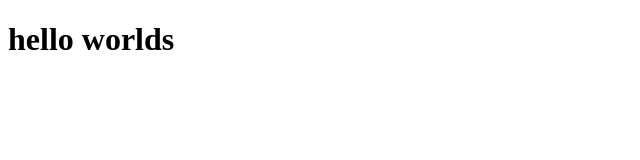
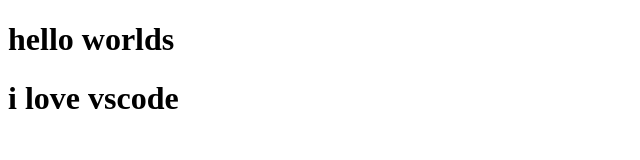
Before and after one commit to Sarah0079ja/helloworld, a plain HTML site: page index.html in a window 1280 px wide. Shown: the whole page, without its empty margins (0-640 px from the left). Drawn offline with Linux system fonts and the light colour scheme.

Commit message:
added something else

```diff
--- a/index.html
+++ b/index.html
@@ -8,5 +8,6 @@
 </head>
 <body>
     <h1>hello worlds</h1>
+    <h1>i love vscode </h1>
 </body>
 </html>
```
